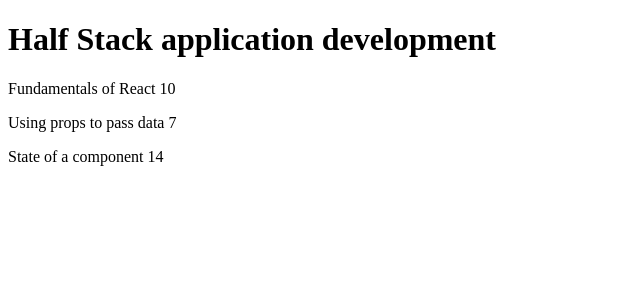
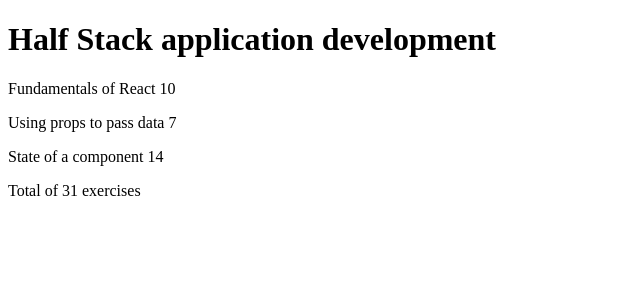
Before and after one commit to mikilaus/fullStackOpen2021, a React (Create React App) app in the folder Part-2/part2.1/: page / in a window 1280 px wide. Shown: the top 300 px of the page, without its empty margins (0-640 px from the left). Built offline with nearby package versions, Linux system fonts and the light colour scheme.

Commit message:
course information step7

```diff
--- a/Part-2/part2.1/src/App.js
+++ b/Part-2/part2.1/src/App.js
@@ -5,6 +5,7 @@
     <>
       <Header course={course} />
       <Content course={course} />
+      <Total course={course} />
     </>
   );
 };
@@ -29,6 +30,15 @@
   } else {
     return <p>There is no any part in this course.</p>;
   }
+};
+
+const Total = ({ course }) => {
+  let total = 0;
+  for (let part of course.parts) {
+    total += part.exercises;
+  }
+
+  return <p>Total of {total} exercises</p>;
 };
 
 const App = () => {
```
